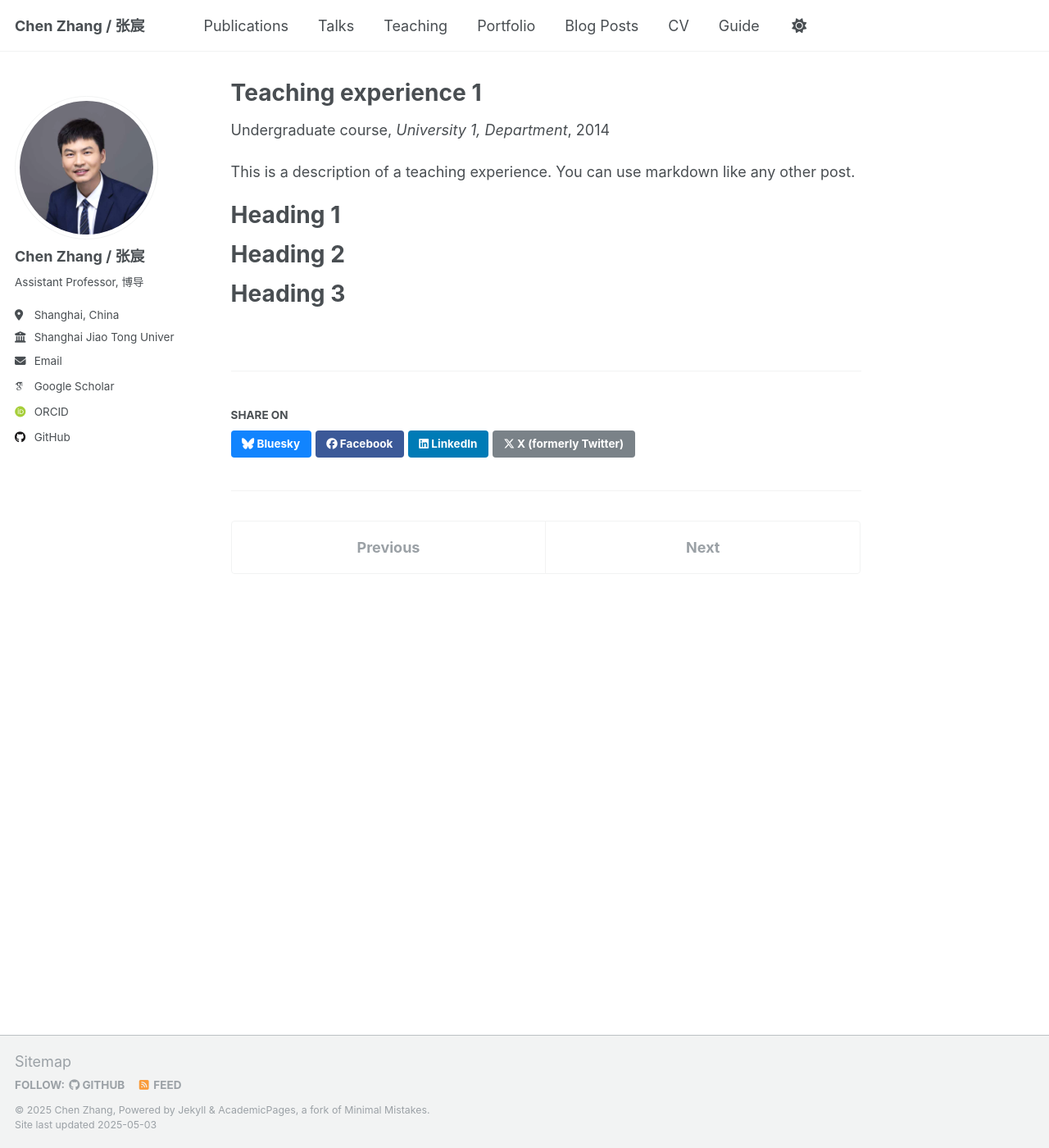
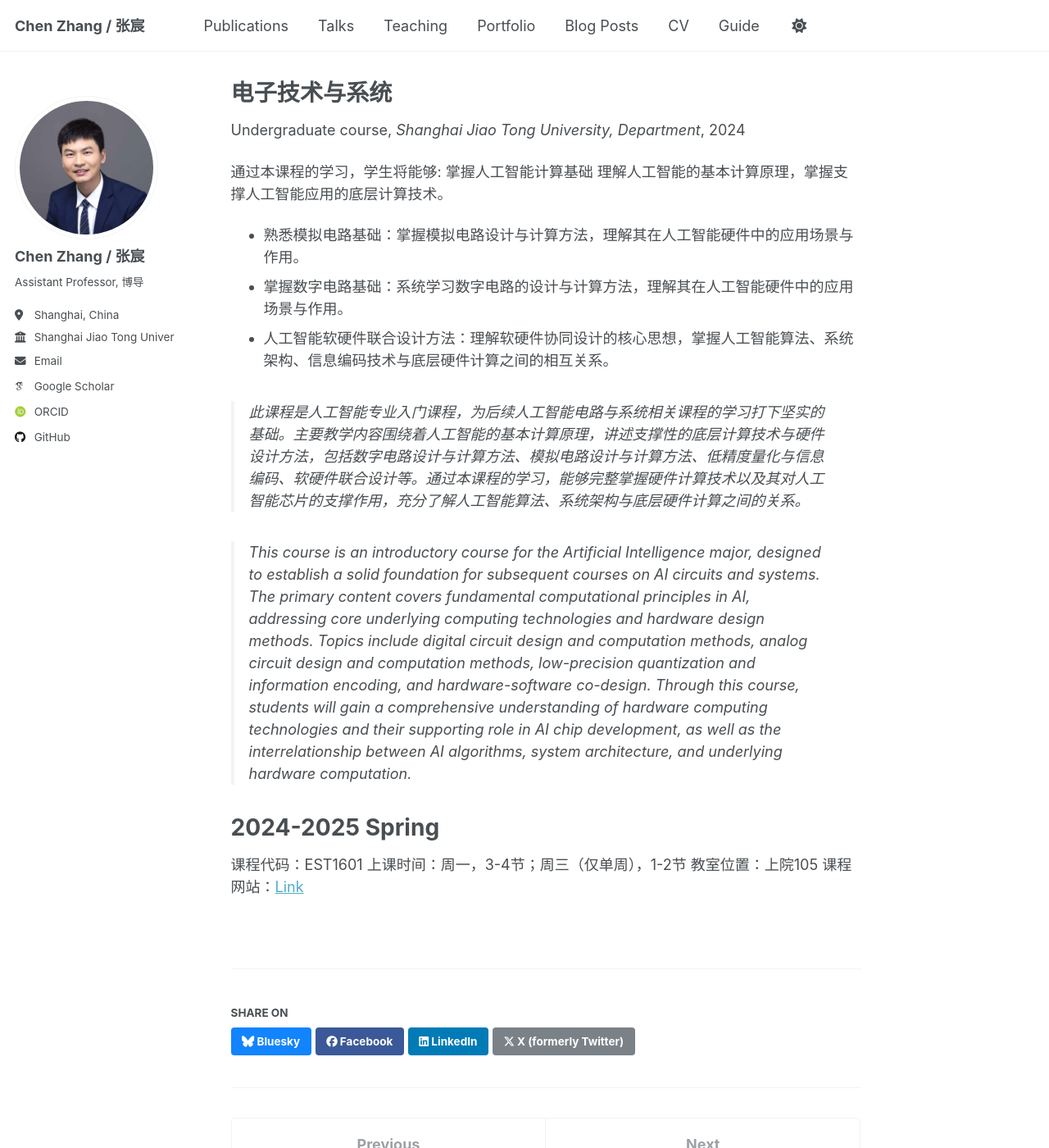
Before and after one commit to chenzhangsjtu/chenzhangsjtu.github.io, a Jekyll site: the page built from _teaching/2014-spring-teaching-1.md, in a window 1280 px wide and 1400 px high. Shown: the whole window at 82% size. Built offline with Jekyll 4.4.1, drawn with Linux system fonts in a browser that asks for light colours; some web fonts are replaced.

Commit message:
update course

```diff
--- a/_teaching/2014-spring-teaching-1.md
+++ b/_teaching/2014-spring-teaching-1.md
@@ -1,20 +1,27 @@
 ---
-title: "Teaching experience 1"
+title: "电子技术与系统"
 collection: teaching
 type: "Undergraduate course"
-permalink: /teaching/2014-spring-teaching-1
-venue: "University 1, Department"
-date: 2014-01-01
-location: "City, Country"
+permalink: /teaching/ElectronicTechAndSys
+venue: "Shanghai Jiao Tong University, Department"
+date: 2024-03-17
+location: "Shanghai, China"
 ---
 
-This is a description of a teaching experience. You can use markdown like any other post.
+通过本课程的学习，学生将能够: 掌握人工智能计算基础 理解人工智能的基本计算原理，掌握支撑人工智能应用的底层计算技术。
+- 熟悉模拟电路基础：掌握模拟电路设计与计算方法，理解其在人工智能硬件中的应用场景与作用。
+- 掌握数字电路基础：系统学习数字电路的设计与计算方法，理解其在人工智能硬件中的应用场景与作用。
+- 人工智能软硬件联合设计方法：理解软硬件协同设计的核心思想，掌握人工智能算法、系统架构、信息编码技术与底层硬件计算之间的相互关系。
 
-Heading 1
+> 此课程是人工智能专业入门课程，为后续人工智能电路与系统相关课程的学习打下坚实的基础。主要教学内容围绕着人工智能的基本计算原理，讲述支撑性的底层计算技术与硬件设计方法，包括数字电路设计与计算方法、模拟电路设计与计算方法、低精度量化与信息编码、软硬件联合设计等。通过本课程的学习，能够完整掌握硬件计算技术以及其对人工智能芯片的支撑作用，充分了解人工智能算法、系统架构与底层硬件计算之间的关系。
+
+> This course is an introductory course for the Artificial Intelligence major, designed to establish a solid foundation for subsequent courses on AI circuits and systems. The primary content covers fundamental computational principles in AI, addressing core underlying computing technologies and hardware design methods. Topics include digital circuit design and computation methods, analog circuit design and computation methods, low-precision quantization and information encoding, and hardware-software co-design. Through this course, students will gain a comprehensive understanding of hardware computing technologies and their supporting role in AI chip development, as well as the interrelationship between AI algorithms, system architecture, and underlying hardware computation.
+
+
+
+2024-2025 Spring
 ======
-
-Heading 2
-======
-
-Heading 3
-======
+课程代码：EST1601
+上课时间：周一，3-4节；周三（仅单周），1-2节
+教室位置：上院105
+课程网站：[Link](https://oc.sjtu.edu.cn/courses/75896)
```
Also changed, not shown: 1 other file.
